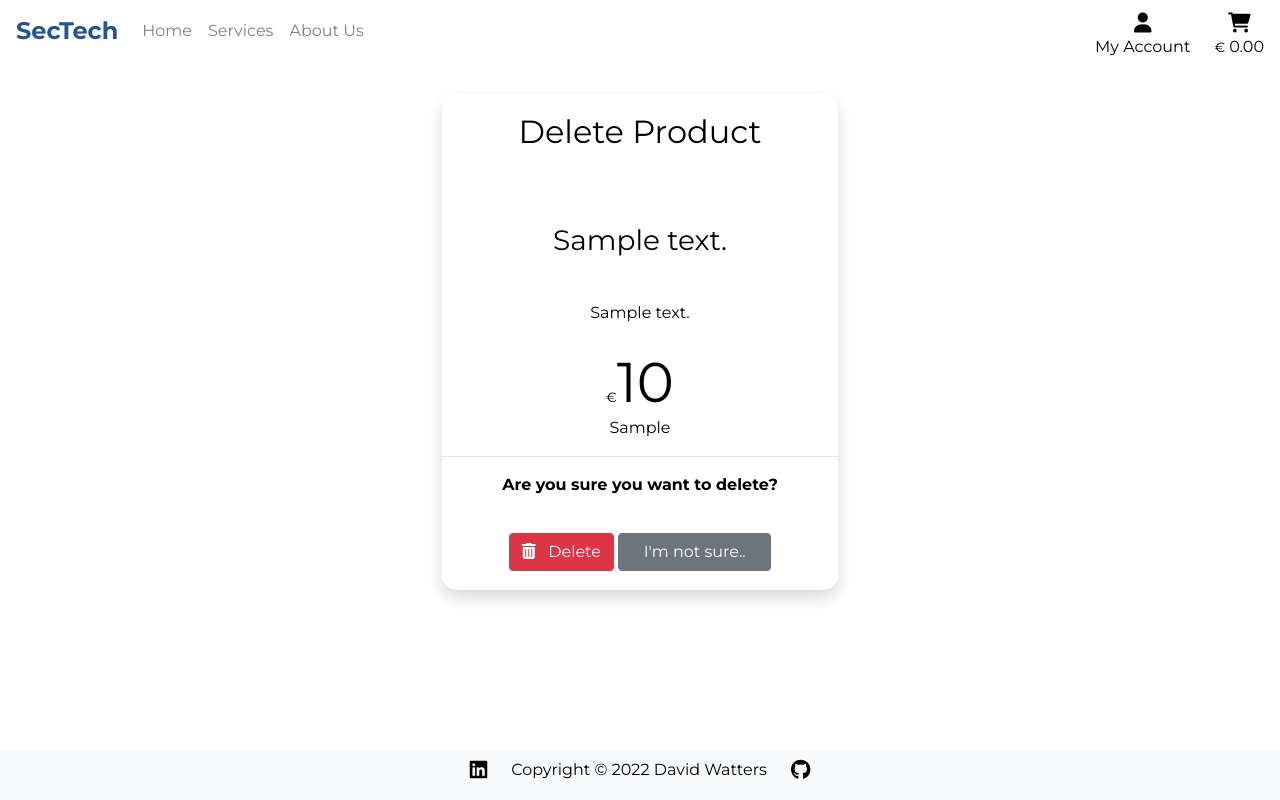
After one commit to davewatters/sectech-ci-pp5, a Django app: page /products/1/delete in a window 1280 px wide. The commit adds this page. Run offline with Django 3.2, Linux system fonts and the light colour scheme; a user stored in the database is signed in; tables that the repository leaves empty hold one stand-in row (values such as "Sample post"); parts of the project's set-up code (start-up, migrations or seed data) failed here and were passed over; some libraries are stand-ins or nearby versions; some web fonts are replaced.

Commit message:
feat: product crud options to front end for admin

```diff
--- a/checkout/views.py
+++ b/checkout/views.py
@@ -39,13 +39,11 @@ def checkout(request):
     '''
     View to render the checkout page. Processes Stripe card payments.
     '''
-
-    # Admins or Staff can test site fuctionality
-    # but only customers can complete the purchase
+    # only customers can checkout to complete a purchase
     if request.user.is_staff or request.user.is_superuser:
         messages.warning(request,
                          f'You are a site admin, {request.user}. \
-                         <br>Only registered customers can \
+                         Only registered customers can \
                          complete a purchase.')
         return redirect(reverse('view-cart'))
 
--- a/customers/views.py
+++ b/customers/views.py
@@ -1,7 +1,7 @@
 from django.conf import settings
 from django.contrib import messages
 from django.contrib.auth.decorators import login_required
-from django.shortcuts import render, redirect, get_object_or_404, HttpResponse
+from django.shortcuts import render, redirect, get_object_or_404
 
 from .forms import CustomerForm
 from .models import Customer, Customer_product
@@ -12,7 +12,7 @@ def customer_create(request):
     '''View shows new customer form'''
     customer = get_object_or_404(Customer, user=request.user.id)
 
-    # stop user access by typing url
+    # stop user accessing page by typing url
     if customer.name:
         messages.error(request, 'Customer already setup.')
         return redirect('customer-detail', customer.id)
@@ -49,7 +49,6 @@ def customer_detail(request, customer_id):
     if request.user.id != customer.user_id:
         messages.error(request, 'Unauthorized to view that customer page.')
         return redirect(settings.LOGIN_REDIRECT_URL)
-        # return HttpResponse(status=403)
 
     cust_products = Customer_product.objects.filter(customer=customer_id)
 
--- /dev/null
+++ b/products/templates/products/product_confirm_delete.html
@@ -0,0 +1,35 @@
+{% extends "base.html" %}
+
+{% block title %}Delete Product{% endblock %}
+
+{% block content %}
+<div class="row image-container">
+
+	<div class="col-md-6 col-lg-4 mt-4">
+		<div class="card-delete text-center h-100 shadow">
+			<div class="card-header">
+				<h2>Delete Product</h2>
+			</div>
+			<div class="card-body">
+				<h3>{{ product.desc }}</h3>
+				{{ product.long_desc }}
+			</div>
+			<div>
+				<span class="currency-symbol">
+					&euro;</span><span class="display-4">{{ product.sell_price |floatformat:"0g" }}</span>
+			</div>
+			<div>{{ product.unit }}</div>
+			<hr>
+			<p><strong>Are you sure you want to delete?</strong></p>
+			<div class="card-footer">
+				<form method="post" action="{% url 'product-delete' product.id %}">
+          {% csrf_token %}
+          <button class="btn btn-danger" type="submit">
+						<i class="fa-solid fa-trash-can"></i>&nbsp;&nbsp;&nbsp;Delete</button>
+          <a class="btn btn-secondary" href="{% url 'product-list' %}">&nbsp;&nbsp;&nbsp;I'm not sure..&nbsp;&nbsp;&nbsp;</a>
+        </form>
+			</div>
+		</div>  <!-- /card -->
+	</div>
+
+{% endblock %}
--- a/products/urls.py
+++ b/products/urls.py
@@ -19,4 +19,5 @@ from . import views
 urlpatterns = [
     path('', views.product_list, name='product-list'),
     path('<product_id>/', views.product_detail, name='product-detail'),
+    path('<product_id>/delete', views.product_delete, name='product-delete'),
 ]
--- a/products/views.py
+++ b/products/views.py
@@ -1,13 +1,9 @@
-from django.shortcuts import render, get_object_or_404
+from django.contrib import messages
+from django.contrib.auth.decorators import login_required
+from django.shortcuts import redirect, render, get_object_or_404
 
 from .models import Product
 
-
-# class ProductList(generic.ListView):
-#     '''
-#     Displays a list of all products
-#     '''
-#     model = Product
 
 def product_list(request):
     '''
@@ -23,9 +19,35 @@ def product_list(request):
 
 def product_detail(request, product_id):
     '''
-    View shows detail of selected product.
+    View to display the selected product.
     '''
     product = get_object_or_404(Product, pk=product_id)
     context = {'product': product, }
 
     return render(request, 'products/product_detail.html', context)
+
+
+@login_required
+def product_delete(request, product_id):
+    '''
+    View to allow only site admin to delete a product record.
+    '''
+    if not (request.user.is_staff or request.user.is_superuser):
+        messages.error(request, 'Unauthorized to view that customer page.')
+        return redirect('product-list')
+
+    if request.method == 'POST':
+        try:
+            product = Product.objects.get(id=product_id)
+            product.delete()
+            messages.success(request,
+                             f'Product {product.desc} successfully deleted.')
+        except Exception:
+            messages.error(request, f'Can\'t delete product {product.desc} \
+                           due to existing dependencies.')
+        return redirect('product-list')
+
+    product = get_object_or_404(Product, pk=product_id)
+    context = {'product': product, }
+
+    return render(request, 'products/product_confirm_delete.html', context)
--- a/static/css/base.css
+++ b/static/css/base.css
@@ -140,7 +140,6 @@ footer {
 }
 
 .qty-btn-adj {
-  /* background-color: var(--tester2); */
   font-size: larger;
 }
 
@@ -163,6 +162,10 @@ footer {
 .card {
   border-radius: var(--card-border-radius);
   transition: transform 0.5s ease;
+}
+
+.card-delete {
+  border-radius: var(--card-border-radius);
 }
 
 .card-body {
--- a/templates/includes/main_nav.html
+++ b/templates/includes/main_nav.html
@@ -38,7 +38,8 @@
       <div class="dropdown-menu acc-dropdown-menu-align" aria-labelledby="account-menu">
         {% if user.is_authenticated %}
           {% if user.is_superuser %}
-          <a href="#" class="dropdown-item">Manage Products</a>
+          <a href="#" class="dropdown-item">Add Product</a>
+          <a href="{% url 'product-list' %}" class="dropdown-item">Manage Products</a>
           {% else %}
           <a class="dropdown-item" href="{% url 'customer-detail' user.customer.id %}">Manage Account</a>
           {% endif %}
```
Also changed, not shown: products/templates/products/product_list.html (+11 -0 lines).
